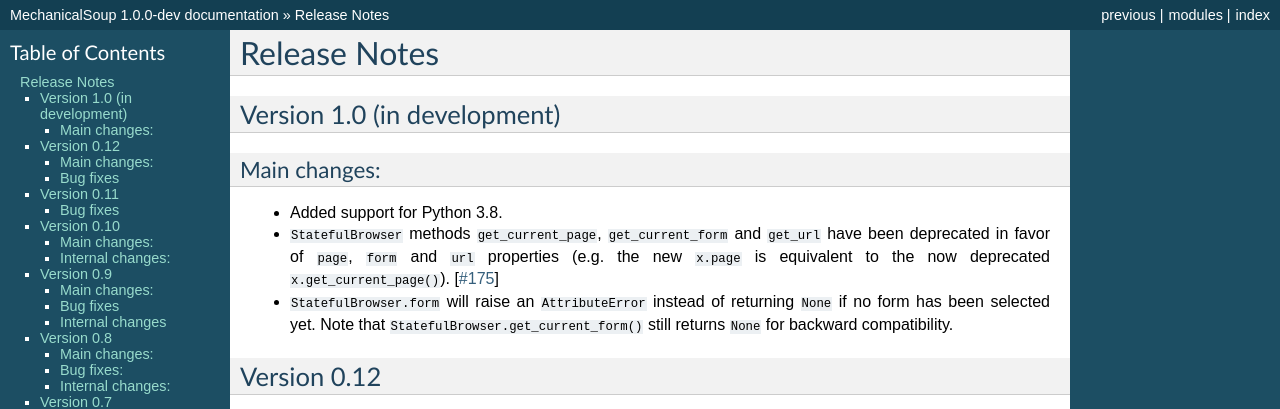
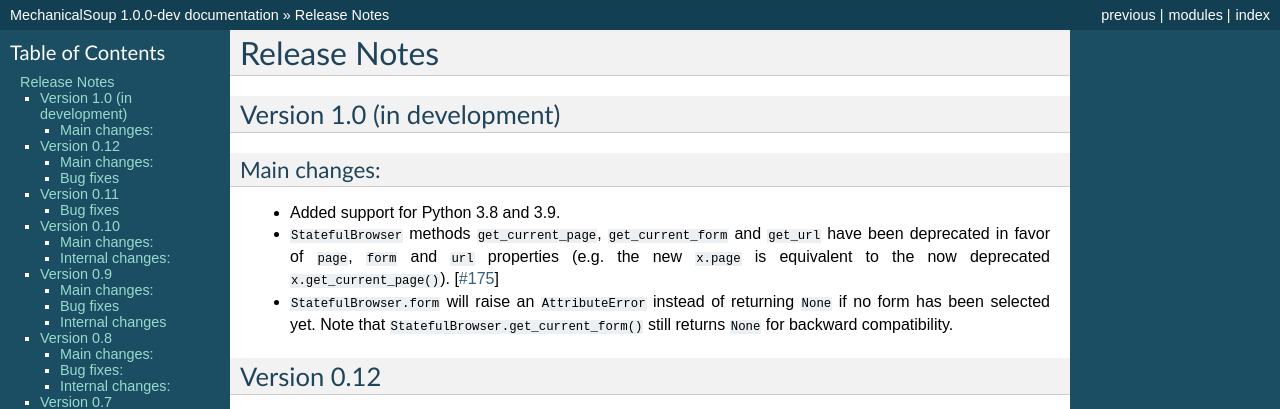
Before and after one commit to MechanicalSoup/MechanicalSoup, a Sphinx documentation site: the page built from docs/ChangeLog.rst, in a window 1280 px wide and 900 px high. Shown: the top 409 px of the window. Built offline with Sphinx 7.4.7, drawn with Linux system fonts in a browser that asks for light colours.

Commit message:
Add support for Python 3.9

```diff
--- a/docs/ChangeLog.rst
+++ b/docs/ChangeLog.rst
@@ -8,7 +8,7 @@
 Main changes:
 -------------
 
-* Added support for Python 3.8.
+* Added support for Python 3.8 and 3.9.
 
 * ``StatefulBrowser`` methods ``get_current_page``,
   ``get_current_form`` and ``get_url`` have been deprecated in favor
--- a/setup.py
+++ b/setup.py
@@ -66,6 +66,7 @@
         'Programming Language :: Python :: 3.6',
         'Programming Language :: Python :: 3.7',
         'Programming Language :: Python :: 3.8',
+        'Programming Language :: Python :: 3.9',
     ],
 
     packages=['mechanicalsoup'],
```
Also changed, not shown: .travis.yml.
